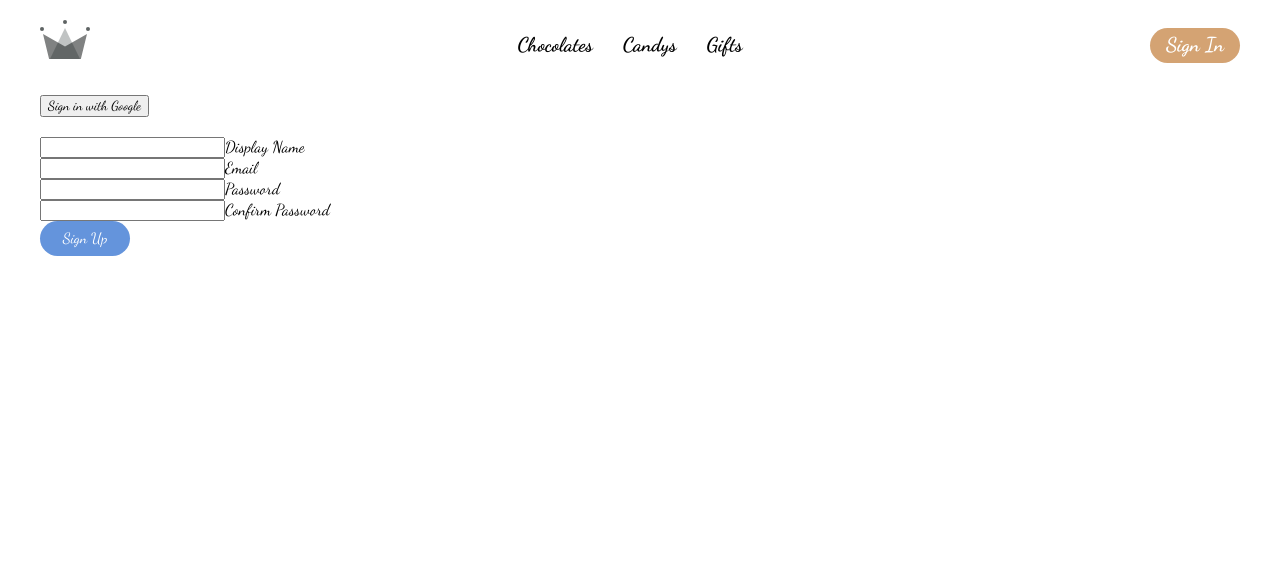
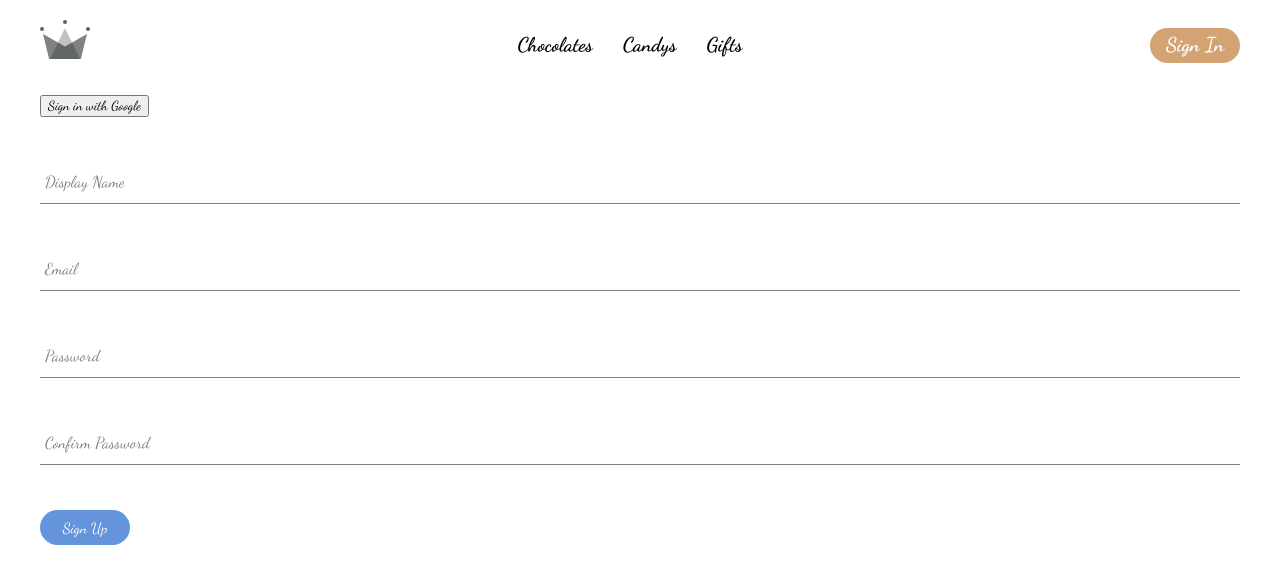
Before and after one commit to hajjimajed/choco-shop, a React (Create React App) app: page /auth in a window 1280 px wide. Shown: the top 584 px of the page. Built offline with nearby package versions, Linux system fonts and the light colour scheme.

Commit message:
styling signup form

```diff
--- a/src/components/form-input/form-input.component.jsx
+++ b/src/components/form-input/form-input.component.jsx
@@ -9,7 +9,13 @@
 
             <input className='form-input' {...otherProps} />
 
-            <label className={`${otherProps.value} form-input-label `}>{label}</label>
+            {
+                label && (
+                    <label className={`${otherProps.value ? 'shrink' : ''} form-input-label `}>{label}</label>
+
+                )
+            }
+
 
         </div>
 
--- a/src/components/form-input/form-input.styles.scss
+++ b/src/components/form-input/form-input.styles.scss
@@ -0,0 +1,54 @@
+$sub-color: grey;
+$main-color: black;
+
+@mixin shrinkLabel {
+    top: -14px;
+    font-size: 12px;
+    color: $main-color;
+}
+
+.group {
+    position: relative;
+    margin: 45px 0;
+
+    .form-input {
+        background: none;
+        background-color: white;
+        color: $sub-color;
+        font-size: 18px;
+        padding: 10px 10px 10px 5px;
+        display: block;
+        width: 100%;
+        border: none;
+        border-radius: 0;
+        border-bottom: 1px solid $sub-color;
+        margin: 25px 0;
+
+        &:focus {
+            outline: none;
+        }
+
+        &:focus~.form-input-label {
+            @include shrinkLabel();
+        }
+    }
+
+    input[type='password'] {
+        letter-spacing: 0.3em;
+    }
+
+    .form-input-label {
+        color: $sub-color;
+        font-size: 16px;
+        font-weight: normal;
+        position: absolute;
+        pointer-events: none;
+        left: 5px;
+        top: 10px;
+        transition: 300ms ease all;
+
+        &.shrink {
+            @include shrinkLabel();
+        }
+    }
+}
```
